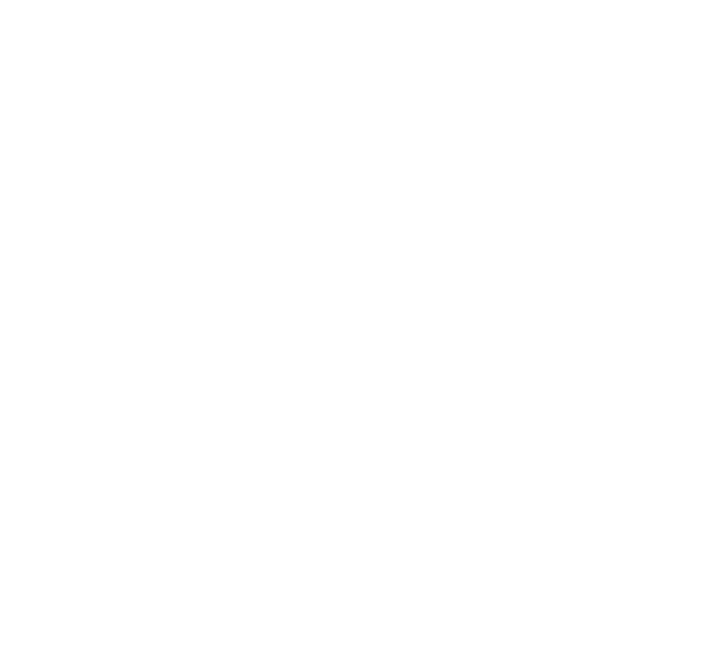
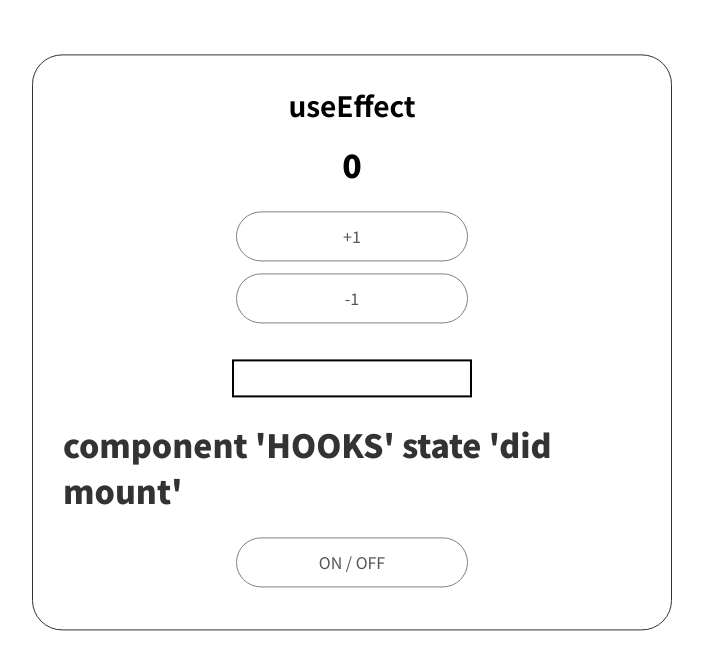
Before and after one commit to super-mangomango/arrayexample, a React (Create React App) app: page /hooks in a window 1280 px wide. Before the commit this address had no page. Shown: the top 670 px of the page, without its empty margins (288-991 px from the left). Built offline with nearby package versions, Linux system fonts and the light colour scheme.

Commit message:
++ hooks

```diff
--- a/src/App.js
+++ b/src/App.js
@@ -2,6 +2,7 @@ import { Route, Routes } from 'react-router-dom';
 import List from "./List";
 import ExampleOne from "./ExampleOne";
 import Params from "./Params"
+import Hooks from "./Hooks"
 
 const App = () => {
     return (
@@ -9,6 +10,7 @@ const App = () => {
             <Route path="/" element={<List/>} />
             <Route path="/array" element={<ExampleOne />} />
             <Route path="/params" element={<Params />} />
+            <Route path="/hooks" element={<Hooks />} />
         </Routes>
     );
 };
--- a/src/Greeting.js
+++ b/src/Greeting.js
@@ -3,7 +3,7 @@ import './all.css'
 const Greeting = ({...data}) => {
     return (
         <>
-            <li>
+            <li key={data.i}>
                 <div className="example-text1"> 안녕하세요 {data.age}세 {data.name}님</div>
             </li>
         </>
--- /dev/null
+++ b/src/Hooks.js
@@ -0,0 +1,57 @@
+import React, { useState, useEffect } from "react";
+import './all.css'
+
+const Unmount = () => {
+    useEffect(()=> {
+        return () => {
+            alert("component 'Unmount' state unmount")
+        }
+    },[])
+
+    return <div className="effect-example">unmount example text</div>
+}
+
+
+const Hooks = () => {
+
+    const [count, setCount] = useState(0)
+    const [text, setText] = useState("")
+    const [state, setState] = useState("")
+    const [isVisible, setIsVisible] = useState(false)
+
+    const toggle = () => setIsVisible(!isVisible)
+
+    useEffect(()=> {
+        setState("component 'HOOKS' state 'did mount'")
+    },[])
+
+    useEffect(()=>{
+
+        if (count>10 || count<-10) {
+            setCount(0)
+        }
+        if (count >0 || !text === false) {
+            setState("component 'HOOKS' state 'did update'")
+        }
+    },[count, text])
+
+
+    return (
+        <div className="hooks-wrapper">
+            <div className="hooks">
+                <h3 className="hooks-title">useEffect</h3>
+                <div className="hooks-content">
+                    <div className="effect-one"> {count} </div>
+                    <button onClick={()=> setCount(count+1)}>+1</button>
+                    <button onClick={()=> setCount(count-1)}>-1</button>
+                    <input onBlur={(e) => setText(e.target.value)} />
+                    <div className="state">{state}</div>
+                    <button onClick={toggle}>ON / OFF</button>
+                    {isVisible && <Unmount />}
+                </div>
+            </div>
+        </div>
+    )
+}
+
+export default Hooks
--- a/src/List.js
+++ b/src/List.js
@@ -1,12 +1,14 @@
 import React from "react";
 import { Link } from "react-router-dom";
 import "./all.css"
+
 
 const List = () => {
     return (
         <ul className="example-ul">
             <Link className="link-1" to="/array"><li className="example-li-1"><span className="a-numbering">No.1</span>Array<span className="go">GO!</span> </li></Link>
             <Link className="link-2" to="/params"><li className="example-li-2"><span className="a-numbering">No.2</span>Params<span className="go">GO!</span></li></Link>
+            <Link className="link-1" to="/hooks"><li className="example-li-1"><span className="a-numbering">No.3</span>Hooks<span className="go">GO!</span> </li></Link>
         </ul>
     )
 }
```
Also changed, not shown: src/all.css, 1 other file (tests, documents, lock files or other folders).
